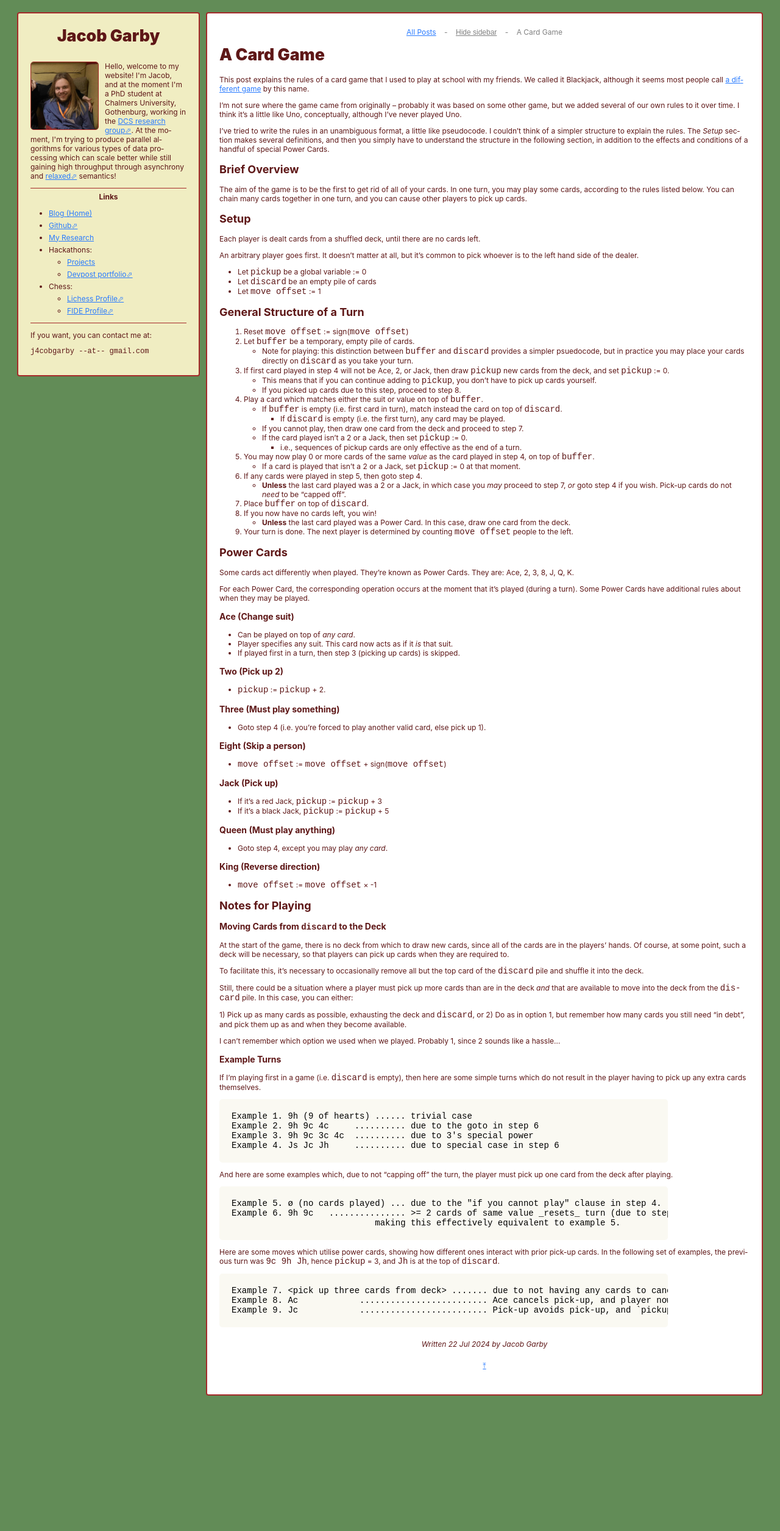
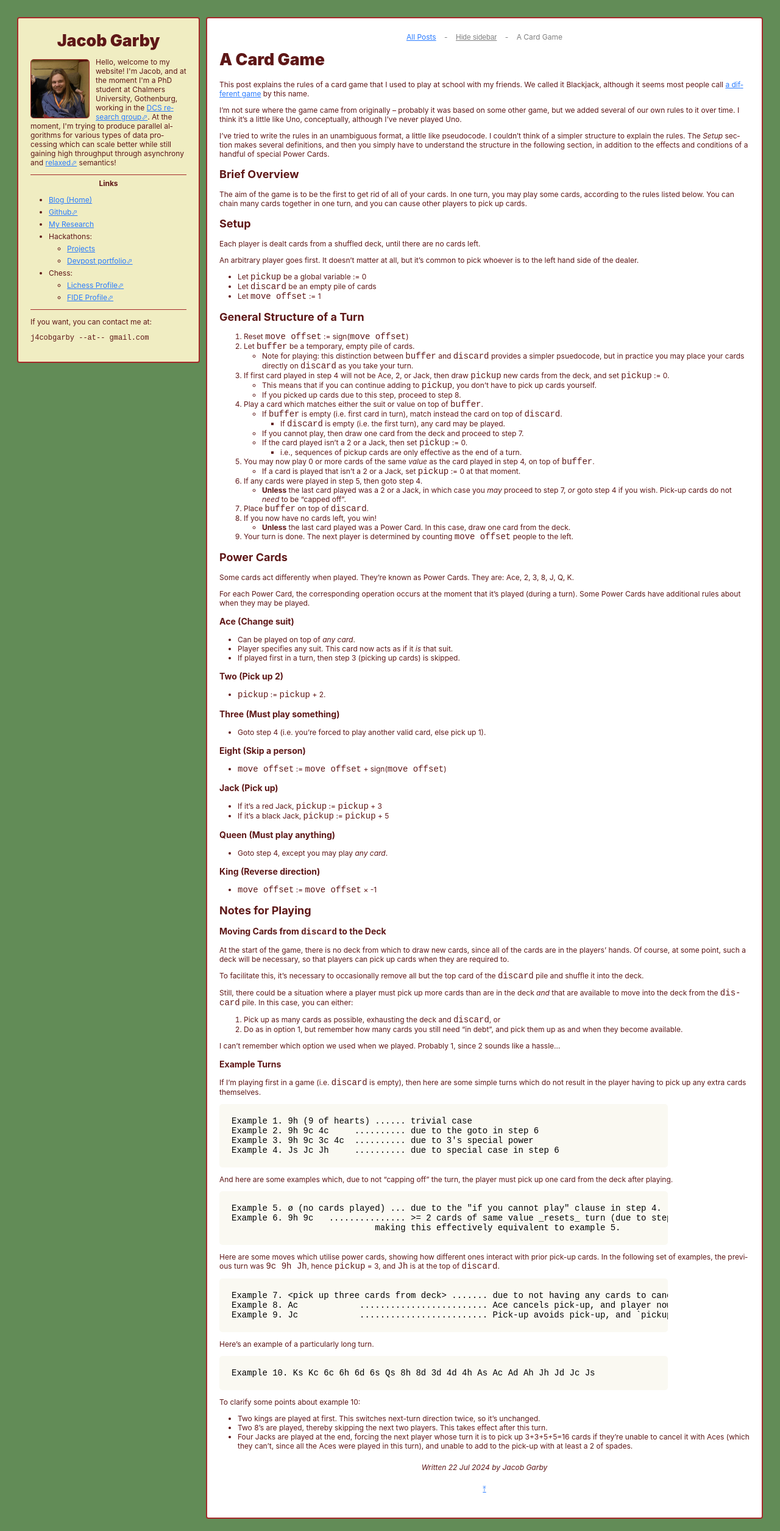
Before and after one commit to j4cobgarby/j4cobgarby.github.io, a Jekyll site: the page built from blog/_posts/2024-07-22-A-Card-Game.md, in a window 1280 px wide. Shown: the whole page at 61% size. Built offline with Jekyll 4.4.1, drawn with Linux system fonts in a browser that asks for light colours; some web fonts are replaced; before the commit the page ends 2288 px from its top, so only the background shows below that.

Commit message:
made site even _more_ responsive

````diff
--- a/_layouts/default.html
+++ b/_layouts/default.html
@@ -3,6 +3,7 @@
 <html>
     <head>
         <title>Jacob Garby - {{ page.title }}</title>
+        <meta name="viewport" content="width=device-width">
         <link rel="stylesheet" href="/assets/css/style.css">
 
         <link rel="apple-touch-icon" sizes="180x180" href="/assets/fav/apple-touch-icon.png">
--- a/assets/css/style.css
+++ b/assets/css/style.css
@@ -31,11 +31,8 @@
 
 h1.bigtitle {
     margin: auto;
-
+    margin-bottom: 5px;
     text-align: center;
-    margin-bottom: 20pt;
-
-    cursor: default;
 }
 
 h4 {
@@ -126,7 +123,6 @@
     box-sizing: border-box;
     border: 2px solid brown;
     border-radius: 4px;
-
     height: fit-content;
 }
 
@@ -140,7 +136,7 @@
     align-items: flex-start;
     flex-wrap: wrap;
     gap: 10px;
-    margin: 20px;
+    padding: 20px;
 }
 
 div.footer {
@@ -199,9 +195,8 @@
 
 img.icon {
     float: left;
-    margin: 0;
-    margin-right: 10px;
-    width: 110px;
+    margin: 10px 10px 0 0;
+    width: 95px;
     border: 1px solid brown;
     border-radius: 5px;
 }
@@ -240,8 +235,9 @@
     margin-bottom: 5px;
 }
 
-
-@media (max-width: 950px) {
+/* When there isn't sufficient space to comfortably show the sidebar on the side,
+ * show a minimal version of it at the top of the page instead */
+@media (max-width: 1000px) {
     body {
         text-align: justify;
     }
@@ -257,8 +253,6 @@
       min-width: unset;
       max-width: 100%;
       width: 100%;
-      border: none;
-      border-radius: 0;
     }
 
     div.sidebar {
@@ -277,6 +271,18 @@
       padding-left: 0;
     }
 
+    div.stickybox > * {
+        font-size: 10px;
+    }
+
+    .hide_on_mobile {
+        display: none;
+    }
+}
+
+/* On super thin window (probably only phone), the project cards should be in
+ * just one column. */
+@media (max-width: 550px) {
     div.cardContainer {
         display: flex;
         flex-direction: column;
@@ -285,12 +291,4 @@
     div.card {
         padding: 5%;
     }
-
-    div.stickybox > * {
-        font-size: 10px;
-    }
-
-    .hide_on_mobile {
-        display: none;
-    }
 }
--- a/blog/_posts/2024-07-22-A-Card-Game.md
+++ b/blog/_posts/2024-07-22-A-Card-Game.md
@@ -124,8 +124,8 @@
 are in the deck _and_ that are available to move into the deck from the
 `discard` pile. In this case, you can either:
 
- 1) Pick up as many cards as possible, exhausting the deck and `discard`, or
- 2) Do as in option 1, but remember how many cards you still need "in debt",
+ 1. Pick up as many cards as possible, exhausting the deck and `discard`, or
+ 2. Do as in option 1, but remember how many cards you still need "in debt",
     and pick them up as and when they become available.
 
 I can't remember which option we used when we played. Probably 1, since 2
@@ -160,3 +160,17 @@
 Example 8. Ac            ......................... Ace cancels pick-up, and player now chooses next suit freely
 Example 9. Jc            ......................... Pick-up avoids pick-up, and `pickup` now = 8 for the next person!
 ```
+
+Here's an example of a particularly long turn.
+
+```
+Example 10. Ks Kc 6c 6h 6d 6s Qs 8h 8d 3d 4d 4h As Ac Ad Ah Jh Jd Jc Js
+```
+
+To clarify some points about example 10:
+
+ - Two kings are played at first. This switches next-turn direction twice, so it's unchanged.
+ - Two 8's are played, thereby skipping the next two players. This takes effect after this turn.
+ - Four Jacks are played at the end, forcing the next player whose turn it is to pick up 3+3+5+5=16
+    cards if they're unable to cancel it with Aces (which they can't, since all the Aces were played
+    in this turn), and unable to add to the pick-up with at least a 2 of spades.
````
